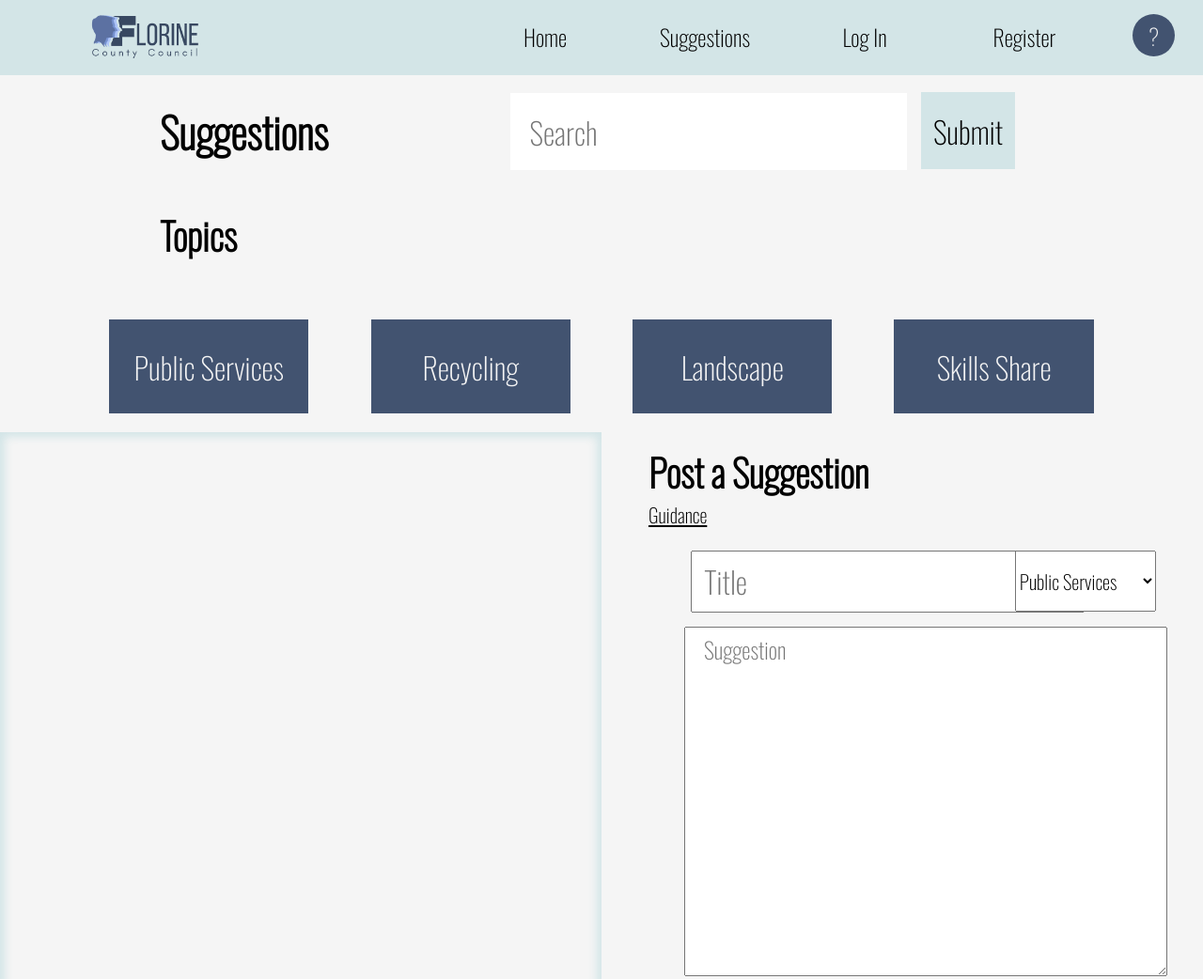
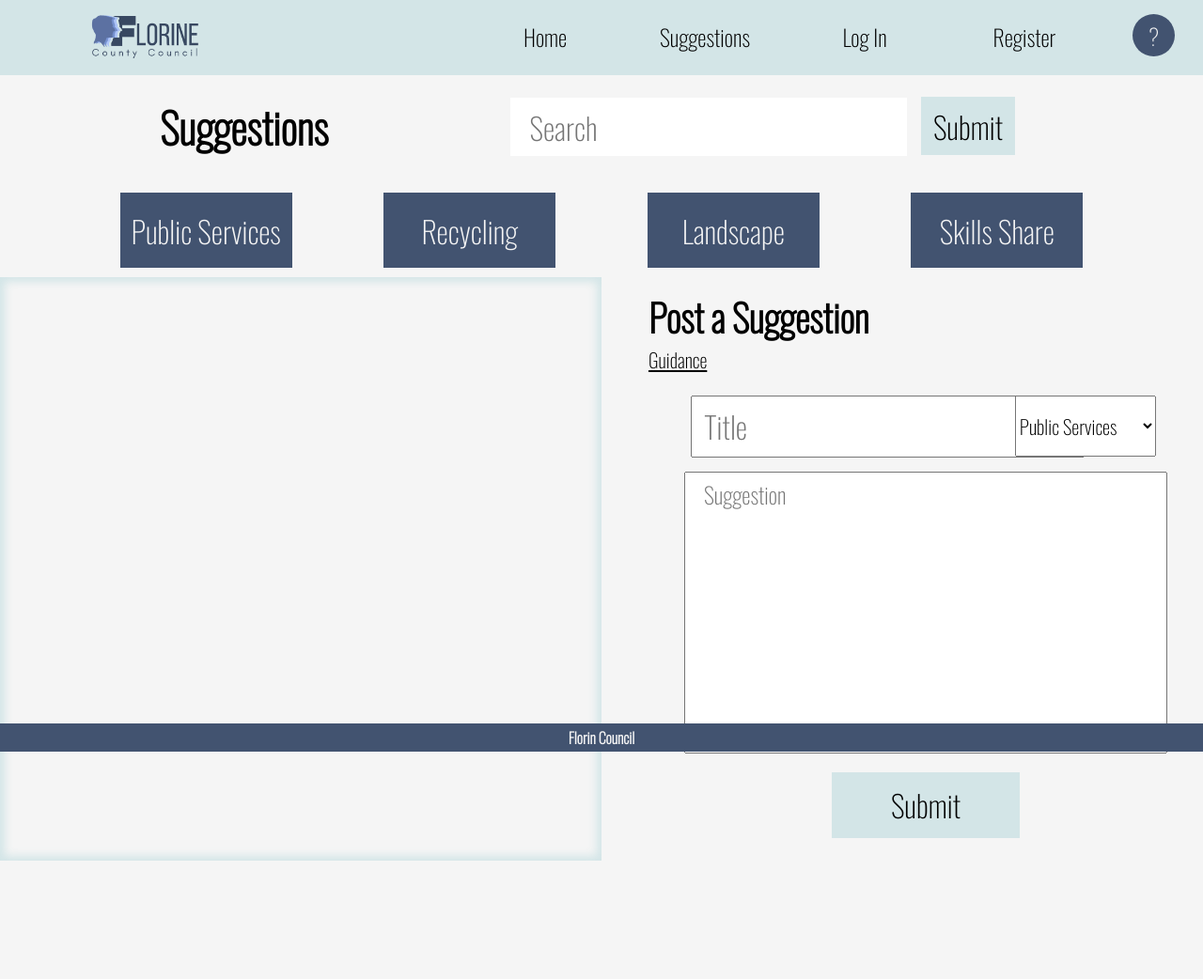
Before and after one commit to rkumari2/florin_client, a website with bundled scripts: page suggestions.html in a window 1280 px wide. Shown: the top 1042 px of the page at 94% size. After the commit the page ends 985 px from the top, so only its background shows below. Built offline with nearby package versions, Linux system fonts and the light colour scheme; no server answers.

Commit message:
styling changes

```diff
--- a/assets/index.js
+++ b/assets/index.js
@@ -4,7 +4,7 @@ const {changeTarget,loadAllSuggestions,postSuggestion,loadPostsFromCategory,dest
 window.addEventListener("resize", () => width = window.innerWidth)
 
 // HOME PAGE
-if(window.location.href.includes("index.html")){
+if(window.location.href.includes("index.html") || !(location.href.includes("html"))){
     document.getElementById("c_right").addEventListener("click", () => right_input())
     document.getElementById("c_left").addEventListener("click", () => left_input())
     document.querySelector(".loginBtn").addEventListener("click",() => change_page("login"))
@@ -18,7 +18,7 @@ if(window.location.href.includes("suggestions.html")){
         destroyPosts()
         changeTarget(card);
         loadPostsFromCategory();
-}))
+    }))
     window.addEventListener("load", async ()=> loadAllSuggestions())
     document.getElementById("post").addEventListener("submit",postSuggestion)
 }
--- a/assets/suggestions.css
+++ b/assets/suggestions.css
@@ -43,7 +43,7 @@ body *{
     justify-content: space-between;
     gap: 20px;
     padding: 20px 200px 0px 100px ;
-    height: 80px;
+    height: 70px;
 }
 
 .topbar>h2{
@@ -53,7 +53,7 @@ body *{
 }
 
 .searchbar{
-    height: 200px;
+    height: 170px;
     display: flex;
     align-items: center;
     justify-content: center;
@@ -63,7 +63,7 @@ body *{
 
 #search{
     width: 400px;
-    height: 80px;
+    height: 60px;
     font-size: 2rem;
     border: none;
     padding-left: 20px;
@@ -72,7 +72,7 @@ body *{
 
 #searchSubmit{
     width: 100px;
-    height: 82px;
+    height: 62px;
     transform: translateY(-1px);
     background-color: var(--lightestblue);
     border: none;
@@ -87,22 +87,23 @@ body *{
     transition: 0.1s ease-in-out;
 }
 
-.upper-container>h3{
+/* .upper-container>h3{
     padding: 0 170px;
     font-size: 2.5rem;
-}
+} */
 
 .cards{
     display: flex;
     justify-content: space-evenly;
-    padding: 20px 50px;
+    padding: 10px 30px;
+    margin-top: 25px;
 }
 
 .card{
     background-color: var(--darkgreyblue);
     color: whitesmoke;
-    width: 18%;
-    height: 100px;
+    width: 15%;
+    height: 80px;
     display: flex;
     justify-content: center;
     align-items: center;
@@ -121,7 +122,7 @@ body *{
     height: 3px;
     background-color: white;
     position: absolute;
-    bottom: 25px;
+    bottom: 17px;
     animation: hoverbar-out 0.3s forwards;
     transform-origin: 100%;
 }
@@ -167,17 +168,18 @@ body *{
 }
 
 .lower-container{
-    height: 800px;
+    height: 690px;
     display: flex;
     width: 100%;
     justify-content: space-evenly;
 }
 
 .suggestions{
+    height: 90%;
     width: 50%;
     margin: 0;
     padding: 0;
-    line-height:1.2rem;
+    line-height:1.0rem;
     overflow-y: auto;
     box-shadow: inset 0 0 10px 5px var(--lightestblue);
 }
@@ -297,3 +299,8 @@ body *{
     transition: 0.1s ease-in-out;
 
 }
+
+#footer{
+    position: fixed;
+    bottom: 0;
+}
--- a/suggestions.html
+++ b/suggestions.html
@@ -33,7 +33,7 @@
                     </form>
                 </div>
             </div>
-            <h3>Topics</h3>
+            <!-- <h3>Topics</h3> -->
             <div class="cards">
                 <div class="card" id="publicservices"><h4>Public Services</h4></div>
                 <div class="card" id="recycling"><h4>Recycling</h4></div>
@@ -57,14 +57,14 @@
                             <option value="Skills">Skill Share</option>
                         </select>
                     </div>
-                    <textarea maxlength="200" ="content" id="content" cols="30" rows="10" placeholder="Suggestion" required></textarea>
+                    <textarea maxlength="200" ="content" id="content" cols="30" rows="8" placeholder="Suggestion" required></textarea>
                     <input type="submit" value="Submit" id="submit">
                 </form>
             </div>
 
         </section>
     </div>
-    <footer>
+    <footer id="footer">
         <!-- <img src="./assets/images/florin_logo.png" alt="littlelogo"> -->
         <h3>Florin Council</h3>
     </footer>
```
Also changed, not shown: __tests__/homepage.spec.js (+0 -1 lines), __tests__/suggestionpage.spec.js (+9 -22 lines), bundle.js (+3 -3 lines).
